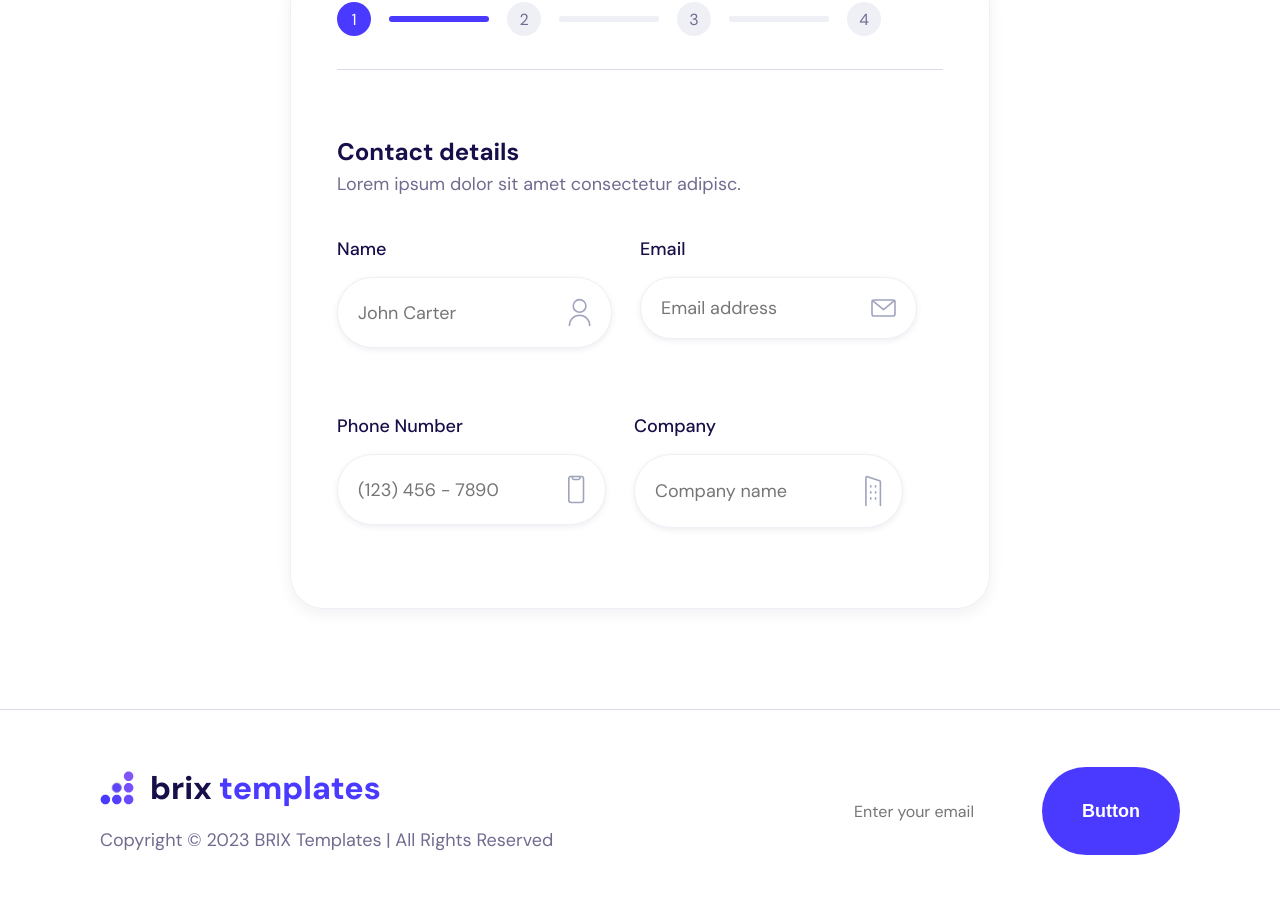
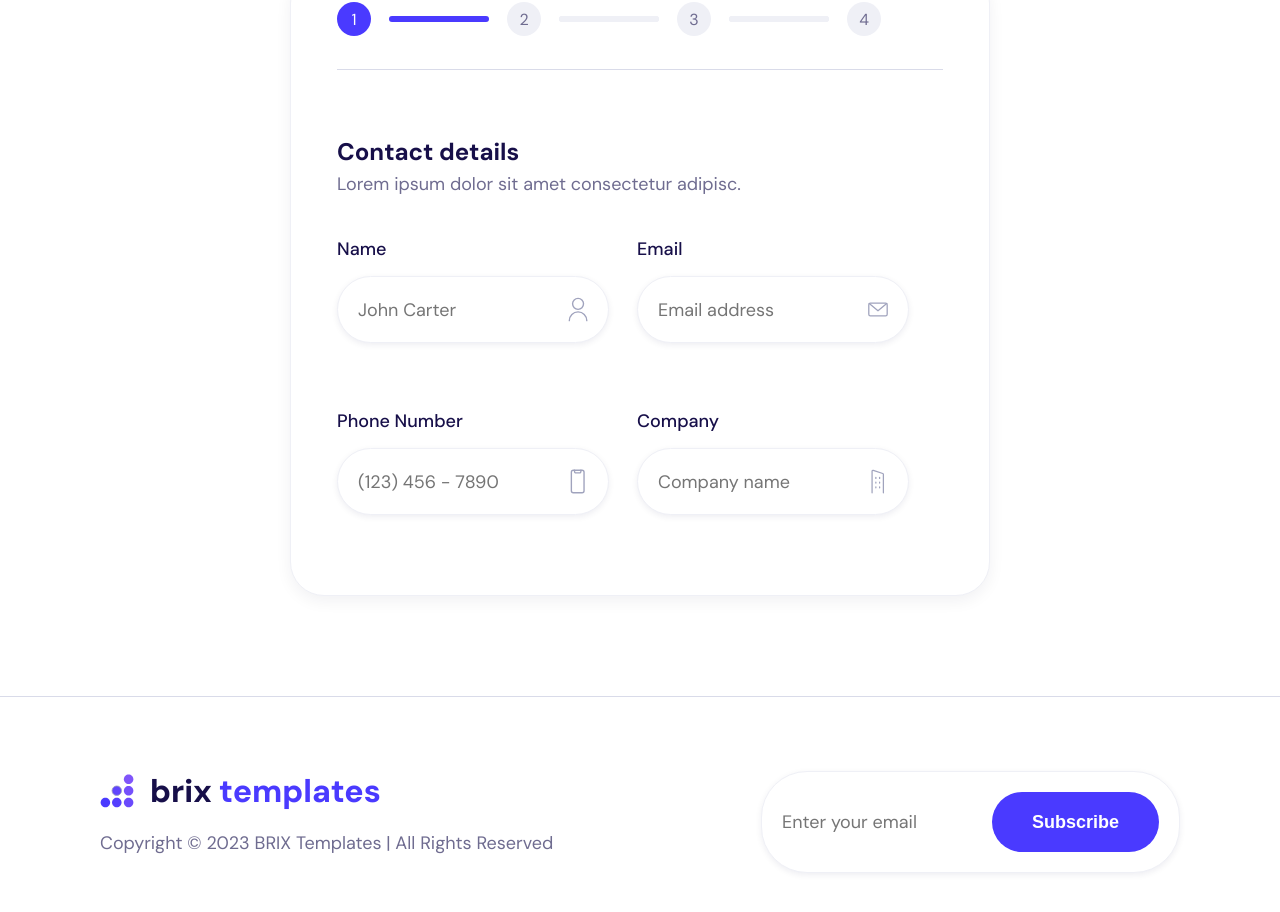
Before and after one commit to yuKalashnikova2/questionnaire, a Vue app: page / in a window 1280 px wide. Shown: the part 338-1250 px from the top of the page. Built offline with nearby package versions, Linux system fonts and the light colour scheme.

Commit message:
refactor(styles): Input

```diff
--- a/src/App.vue
+++ b/src/App.vue
@@ -16,6 +16,7 @@ export default {
       email: '',
       phone: '',
       company: '',
+      inputForm: false
     }
   },
 }
@@ -36,29 +37,33 @@ export default {
           v-model:enterText.trim="name"
           name="Name"
           placeholder="John Carter"
+          inputForm
         >
-          <img src="/assets/svg/inputs/user.svg" alt="user" />
+          <img width="20" height="25"  src="/assets/svg/inputs/user.svg" alt="user" />
         </Inputs>
         <Inputs
           v-model:enterText.trim="email"
           name="Email"
           placeholder="Email address"
+          inputForm
         >
-          <img src="/assets/svg/inputs/email.svg" alt="email" />
+          <img width="20" height="25" src="/assets/svg/inputs/email.svg" alt="email" />
         </Inputs>
         <Inputs
           v-model:enterText.trim="phone"
           name="Phone Number"
           placeholder="(123) 456 - 7890"
+          inputForm
         >
-          <img src="/assets/svg/inputs/phone.svg" alt="phone" />
+          <img width="20" height="25"  src="/assets/svg/inputs/phone.svg" alt="phone" />
         </Inputs>
         <Inputs
           v-model:enterText.trim="company"
           name="Company"
           placeholder="Company name"
+          inputForm
         >
-          <img src="/assets/svg/inputs/company.svg" alt="company" />
+          <img width="20" height="25"  src="/assets/svg/inputs/company.svg" alt="company" />
         </Inputs>
       </Form>
     </div>
--- a/src/components/Footer.vue
+++ b/src/components/Footer.vue
@@ -1,10 +1,12 @@
 <script>
 import Logo from './Logo.vue'
 import Button from './Button.vue'
+import Inputs from './Inputs.vue'
 export default {
   components: {
     Logo,
     Button,
+    Inputs
   },
   data() {
     return {
@@ -24,8 +26,10 @@ export default {
     </div>
 
     <div class="footer__subscribe">
-      <input type="text" placeholder="Enter your email" />
-      <Button />
+      <Inputs placeholder="Enter your email">
+        <Button label="Subscribe" />
+    </Inputs>
+
     </div>
   </div>
 </template>
@@ -34,6 +38,7 @@ export default {
 .footer {
   display: flex;
   justify-content: space-between;
+  align-items: center;
   padding: 57px 0;
 
   &__copyright {
--- a/src/components/Inputs.vue
+++ b/src/components/Inputs.vue
@@ -11,7 +11,11 @@ export default {
     },
     name: {
       type: String,
-      default: 'Name input',
+      required: false,
+    },
+    inputForm: {
+        type: Boolean,
+        required: false
     },
     enterText: String,
   },
@@ -20,7 +24,7 @@ export default {
 </script>
 
 <template>
-  <div class="input">
+  <div :class="['input', inputForm  ? 'input_padding-top' :'' ]">
     {{ enterText }}
     <label class="input__label" :for="name">{{ name }}</label>
     <div class="input__enter">
@@ -43,14 +47,17 @@ export default {
 .input {
   display: flex;
   flex-direction: column;
-  padding-top: 40px;
-  gap: 18px;
+//   gap: 18px;
+&_padding-top {
+    padding-top: 40px;
+}
   &__label {
     color: var(--neutral-800, #170f49);
     font-feature-settings: 'clig' off, 'liga' off;
     font-size: 18px;
     font-weight: 500;
     line-height: 20px;
+    margin-bottom: 17px;
   }
   &__enter {
     display: flex;
```
